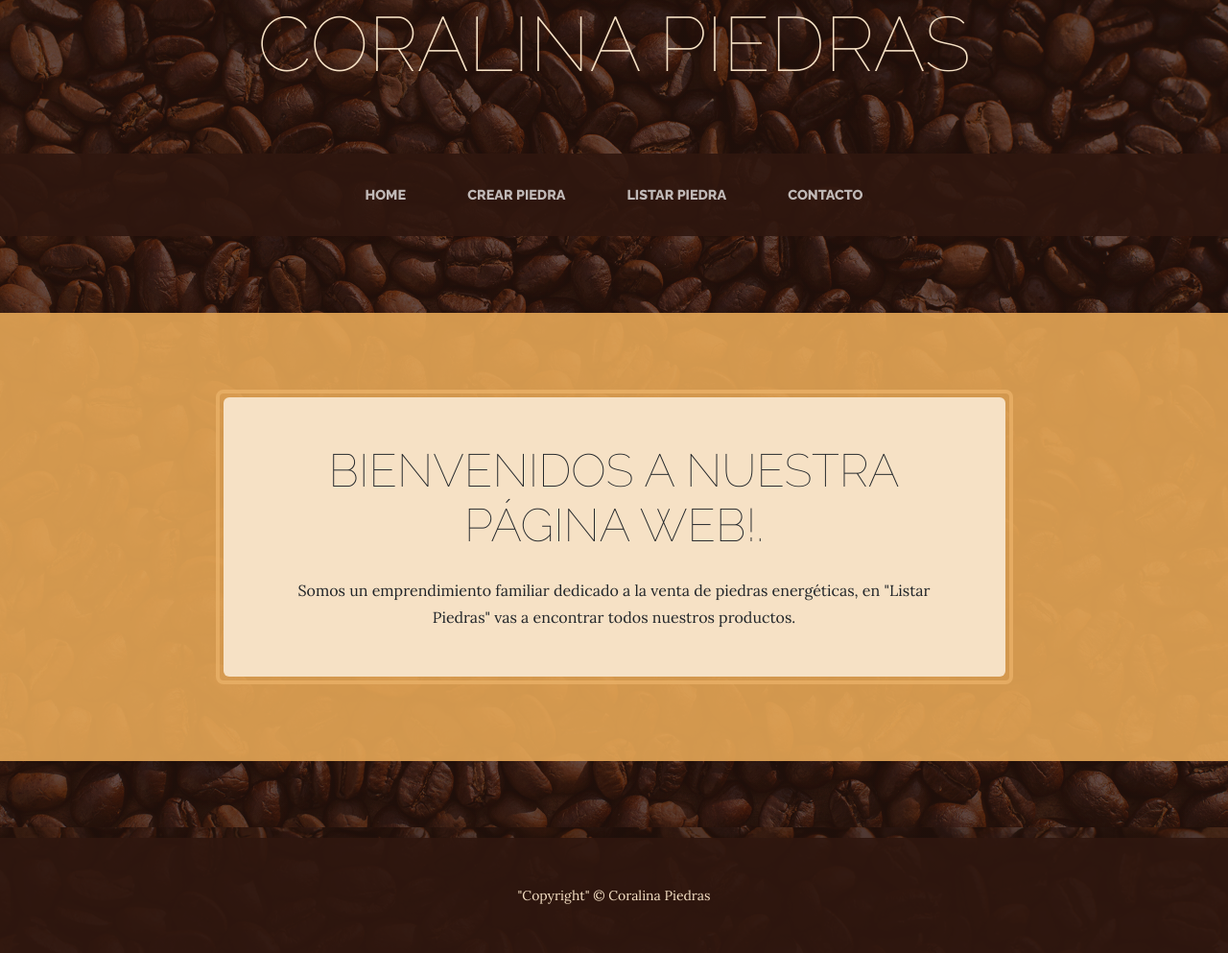
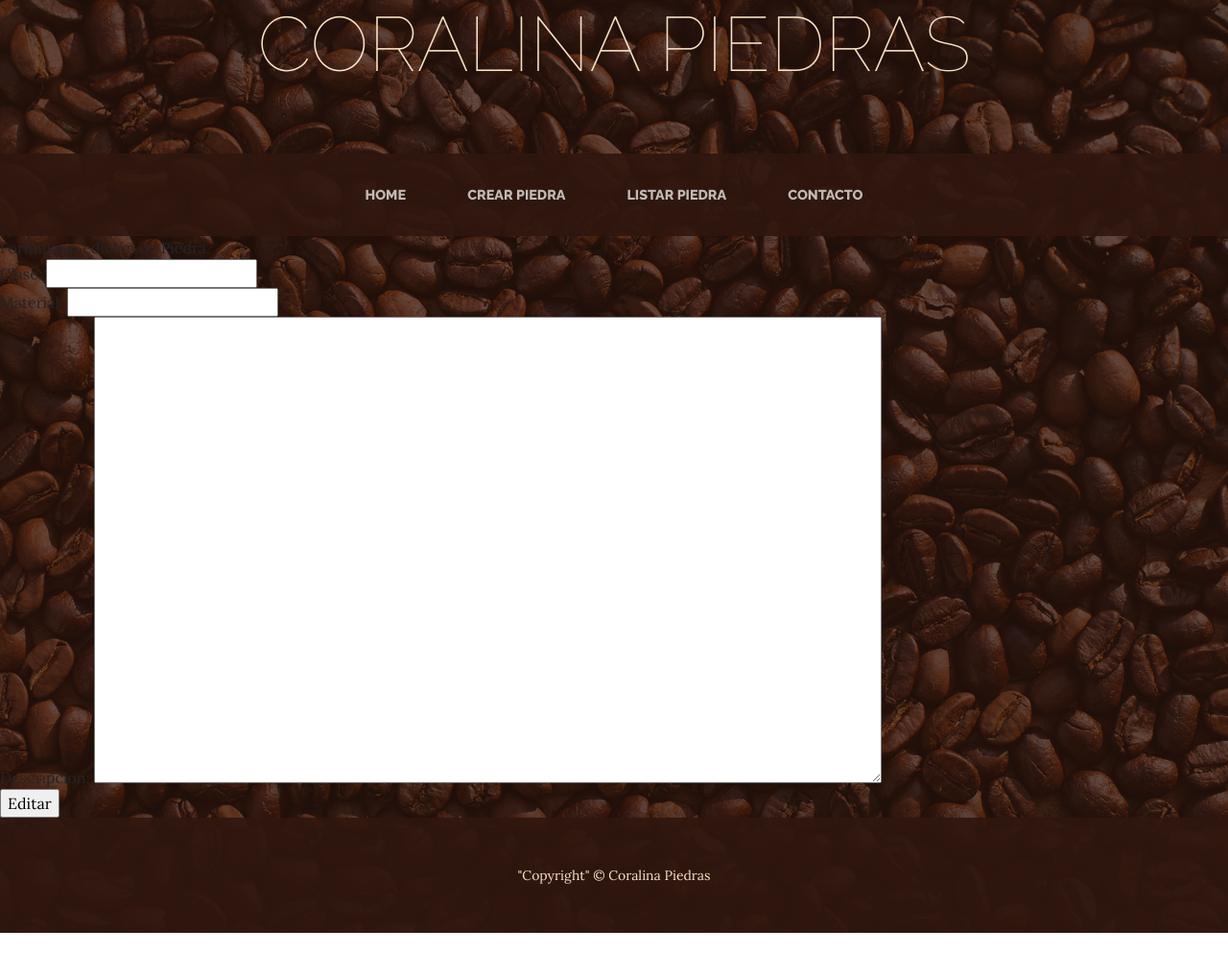
Before and after one commit to RomanForDev/Fortini-TuPrimeraPagina, a Django app: template myapp/templates/editar_piedra.html in a window 1280 px wide. Shown: the part 114-1107 px from the top of the page at 96% size. After the commit the page ends 1086 px from the top, so only its background shows below. Run offline with Django 5.2, Linux system fonts and the light colour scheme; the template is opened without the code that fills it: values that come from a table or form of the project are taken from there, others are empty; parts of the project's set-up code (start-up, migrations or seed data) failed here and were passed over; some libraries are stand-ins or nearby versions.

Commit message:
listo el update

```diff
--- a/myapp/templates/editar_piedra.html
+++ b/myapp/templates/editar_piedra.html
@@ -1,5 +1,19 @@
 {% extends "template_base.html" %}
 
-{% block contenido %}
+{% comment %} {% block titulo %}
+<title>
+    Editar Piedra
+</title>
+{% block titulo %} {% endcomment %}
 
-{% endblock contenido %}
+{% block body2 %}{% endblock body2 %}
+
+
+{% block contenido_editar %}
+Formulario edición de Piedra
+    <form action="" method="post">
+        {% csrf_token %}
+        {{form}}
+        <input type="submit" value="Editar">
+    </form>
+{% endblock contenido_editar %}
--- a/myapp/templates/listar_piedras.html
+++ b/myapp/templates/listar_piedras.html
@@ -53,8 +53,9 @@
                                 {% for existencia in existencias %}
                                 <li>
                                     {{existencia}} |
-                                    <a href="{% url 'detalle_piedra' existencia.id %}">Detalle</a>
-                                    <a href="{% url 'borrar_piedra' existencia.id %}">Borrar</a>
+                                    <a href="{% url 'detalle_piedra' existencia.id %}">Detalle</a> |
+                                    <a href="{% url 'borrar_piedra' existencia.id %}">Borrar</a> |
+                                    <a href="{% url 'editar_piedra' existencia.id %}">Editar</a> |
                                 </li>
                                 {% endfor %}
                             </ul>
--- a/myapp/urls.py
+++ b/myapp/urls.py
@@ -1,5 +1,5 @@
 from django.urls import path
-from myapp.views import inicio, crear_piedra, listar_piedras, contacto, detalle_piedra, borrar_piedra
+from myapp.views import inicio, crear_piedra, listar_piedras, contacto, detalle_piedra, borrar_piedra, EditarPiedra
 
 urlpatterns= [
     path('', inicio, name= 'inicio'),
@@ -8,5 +8,5 @@ urlpatterns= [
     path('contacto/', contacto, name='contacto',),
     path('detalle/<int:id>/', detalle_piedra, name='detalle_piedra'),
     path('borrar/<int:id>/', borrar_piedra, name='borrar_piedra'),
-    path('editar-piedra/<int:id>/', acavalaclase, name='editar_piedra')
+    path('editar-piedra/<int:pk>/', EditarPiedra.as_view(), name='editar_piedra')
 ]
--- a/templates/template_base.html
+++ b/templates/template_base.html
@@ -37,6 +37,7 @@
             </div>
         </nav>
         {% block body %}
+        {% block body2 %}
         <section class="page-section cta">
             <div class="container">
                 <div class="row">
@@ -52,8 +53,10 @@
                 </div>
             </div>
         </section>
+        {% endblock body2 %}
         {% endblock body %}
         {% block contenido %}{% endblock contenido %}
+        {% block contenido_editar %}{% endblock contenido_editar %}
         <footer class="footer text-faded text-center py-5">
             <div class="container"><p class="m-0 small">"Copyright" &copy; Coralina Piedras</p></div>
         </footer>
```
Also changed, not shown: myapp/views.py (+4 -4 lines).
